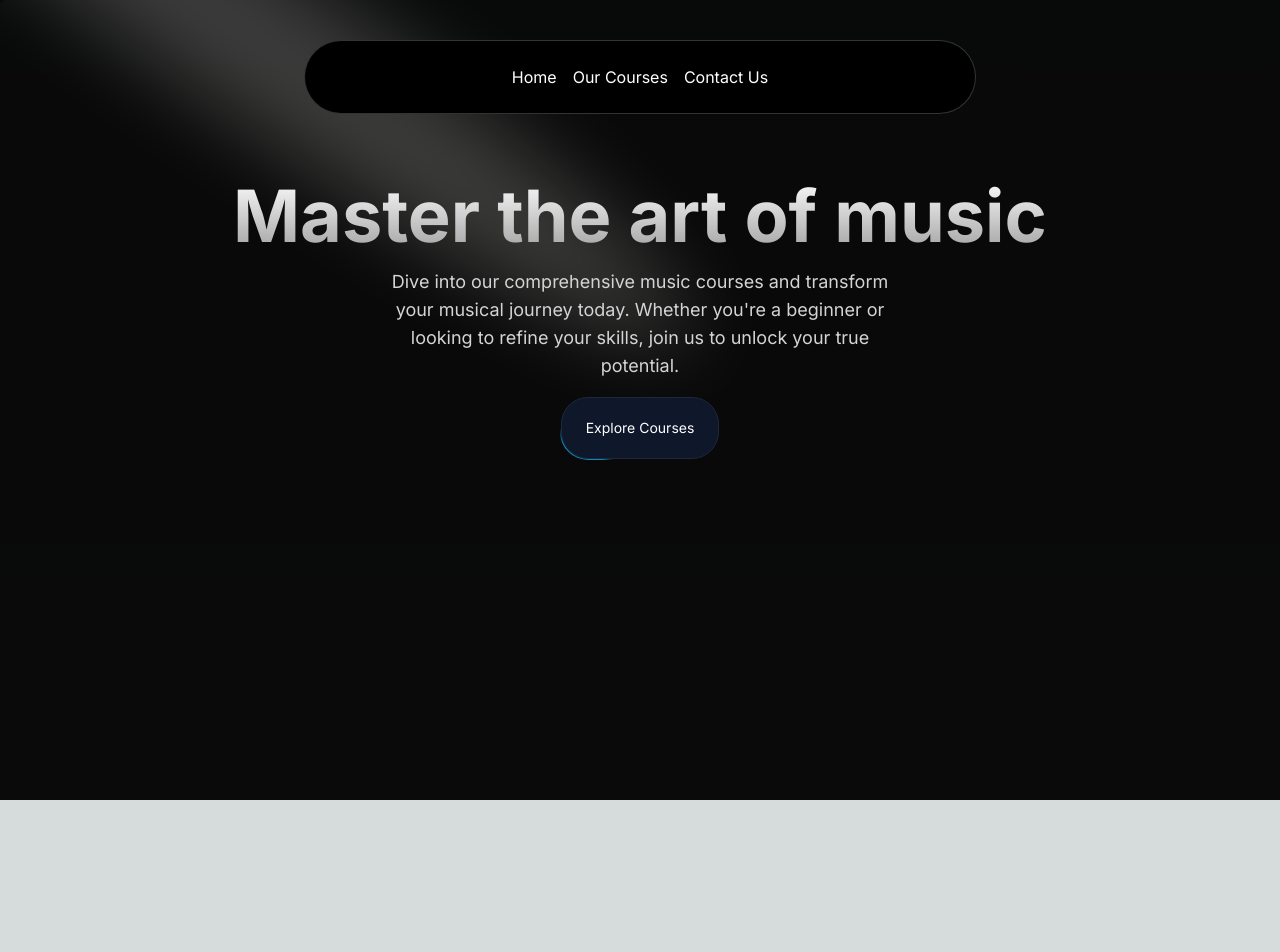
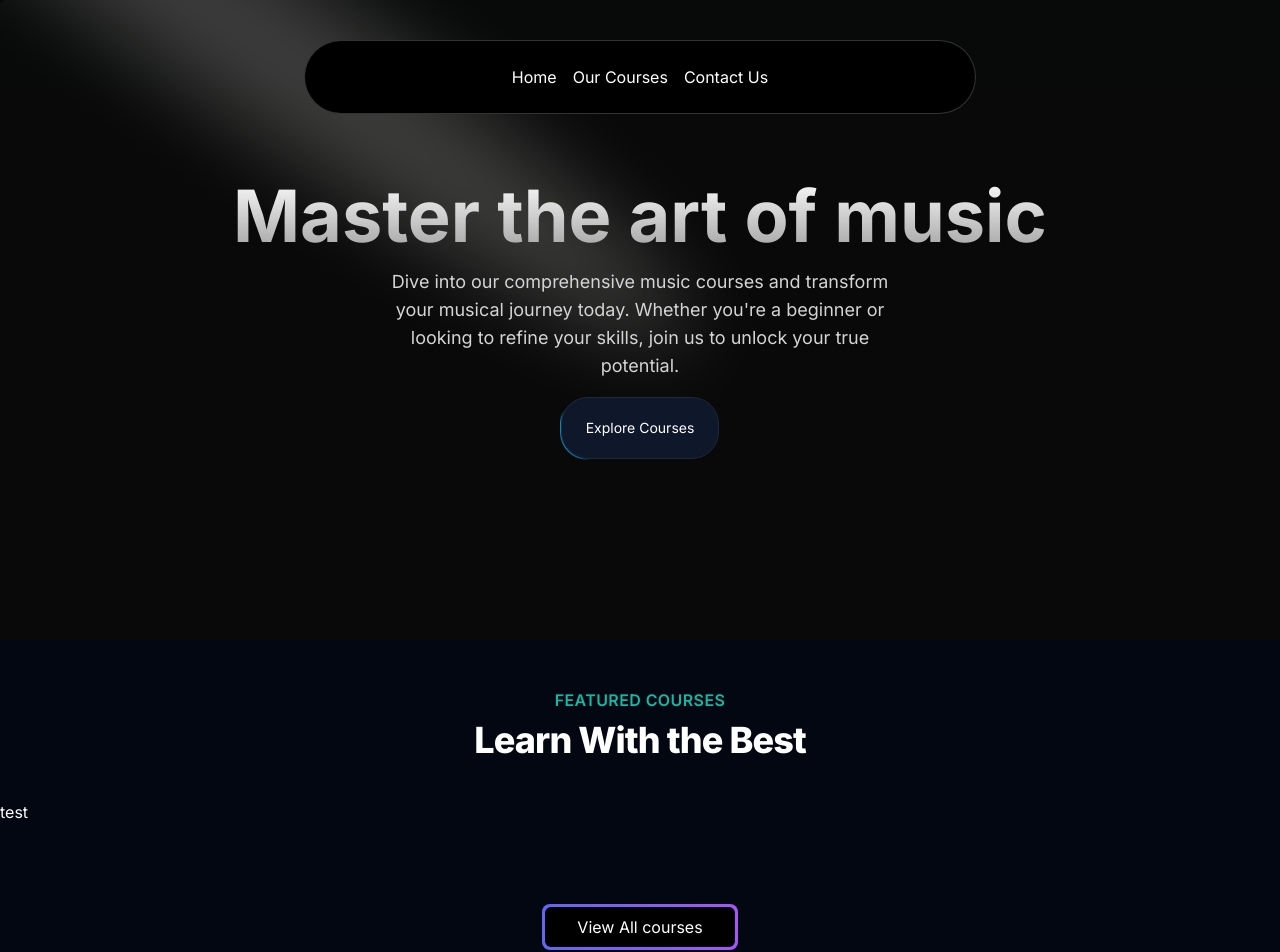
Before and after one commit to Govindghosh/musicnextjs, a Next.js app: page / in a window 1280 px wide. Shown: the top 952 px of the page. Before the commit the page ends 800 px from the top, so only its background shows below. Built offline with nearby package versions, Linux system fonts and the light colour scheme.

Commit message:
[BUILD]button

```diff
--- a/package.json
+++ b/package.json
@@ -14,6 +14,7 @@
     "next": "14.2.4",
     "react": "^18",
     "react-dom": "^18",
+    "react-element-to-jsx-string": "^15.0.0",
     "tailwind-merge": "^2.3.0"
   },
   "devDependencies": {
--- a/src/app/page.tsx
+++ b/src/app/page.tsx
@@ -1,3 +1,4 @@
+import FeaturedCourses from "@/components/FeaturedCourses";
 import HeroSection from "@/components/HeroSection";
 
 
@@ -5,6 +6,7 @@ export default function Home() {
   return (
     <main className="min-h-screen bg-black/[0.96] antialiased bg-grid-white/[0.02] text-white">
       <HeroSection />
+      <FeaturedCourses />
     </main>
   );
 }
--- /dev/null
+++ b/src/components/FeaturedCourses.tsx
@@ -0,0 +1,34 @@
+import Link from "next/link";
+import React from "react";
+import courseData from "../data/music_courses.json"
+
+export default function FeaturedCourses() {
+
+  return (
+    <div className="py-12 bg-gray-950">
+      <div className="text-center">
+        <h1 className="text-base text-teal-500 font-semibold tracking-wide uppercase">
+          FEATURED COURSES
+        </h1>
+        <p className="mt-2 text-3xl leading-8 font-extrabold tracking-tight text-white sm:text-4xl">
+          Learn With the Best
+        </p>
+      </div>
+      <div className="mt-10">
+        <div className="grid grid-col-1 sm:grid-cols-2 lg:grid-cols-3 gap-8 justify-center">
+            test
+        </div>
+        </div>
+      <div className="mt-20 text-center">
+        <Link href={"/courses"} className="px-4 py-2 ">
+          <button className="p-[3px] relative">
+            <div className="absolute inset-0 bg-gradient-to-r from-indigo-500 to-purple-500 rounded-lg" />
+            <div className="px-8 py-2  bg-black rounded-[6px]  relative group transition duration-200 text-white hover:bg-transparent">
+              View All courses
+            </div>
+          </button>
+        </Link>
+      </div>
+    </div>
+  );
+}
--- /dev/null
+++ b/src/components/ui/tailwindcss-buttons.tsx
@@ -0,0 +1,28 @@
+"use client";
+import React from "react";
+import { IconClipboard } from "@tabler/icons-react";
+import { cn } from "@/utils/cn";
+
+export const ButtonsCard = ({
+  children,
+  className,
+  onClick,
+}: {
+  children?: React.ReactNode;
+  className?: string;
+  onClick?: () => void;
+}) => {
+  return (
+    <div
+      onClick={onClick}
+      className={cn(
+        "h-60 w-full bg-white rounded-xl border border-neutral-100 dark:bg-black dark:border-white/[0.2] hover:border-neutral-200 group/btn overflow-hidden relative flex items-center justify-center",
+        className
+      )}
+    >
+      <div className="absolute inset-0 dark:bg-dot-white/[0.1] bg-dot-black/[0.1]" />
+      <IconClipboard className="absolute top-2 right-2 text-neutral-300 group-hover/btn:block hidden h-4 w-4 transition duration-200" />
+      <div className="relative z-40">{children}</div>
+    </div>
+  );
+};
--- a/tailwind.config.ts
+++ b/tailwind.config.ts
@@ -38,6 +38,14 @@ const config: Config = {
           "conic-gradient(from 180deg at 50% 50%, var(--tw-gradient-stops))",
       },
       keyframes:{
+        shimmer: {
+          from: {
+            backgroundPosition: "0 0",
+          },
+          to: {
+            backgroundPosition: "-200% 0",
+          }
+        },
         spotlight: {
           '0%': { opacity: '0', transform: 'translate(-72%, -62%) scale(0.5)' },
           '100%': { opacity: '1', transform: 'translate(-50%,-40%) scale(1)' },
```
Also changed, not shown: 1 other file (tests, documents, lock files or other folders).
